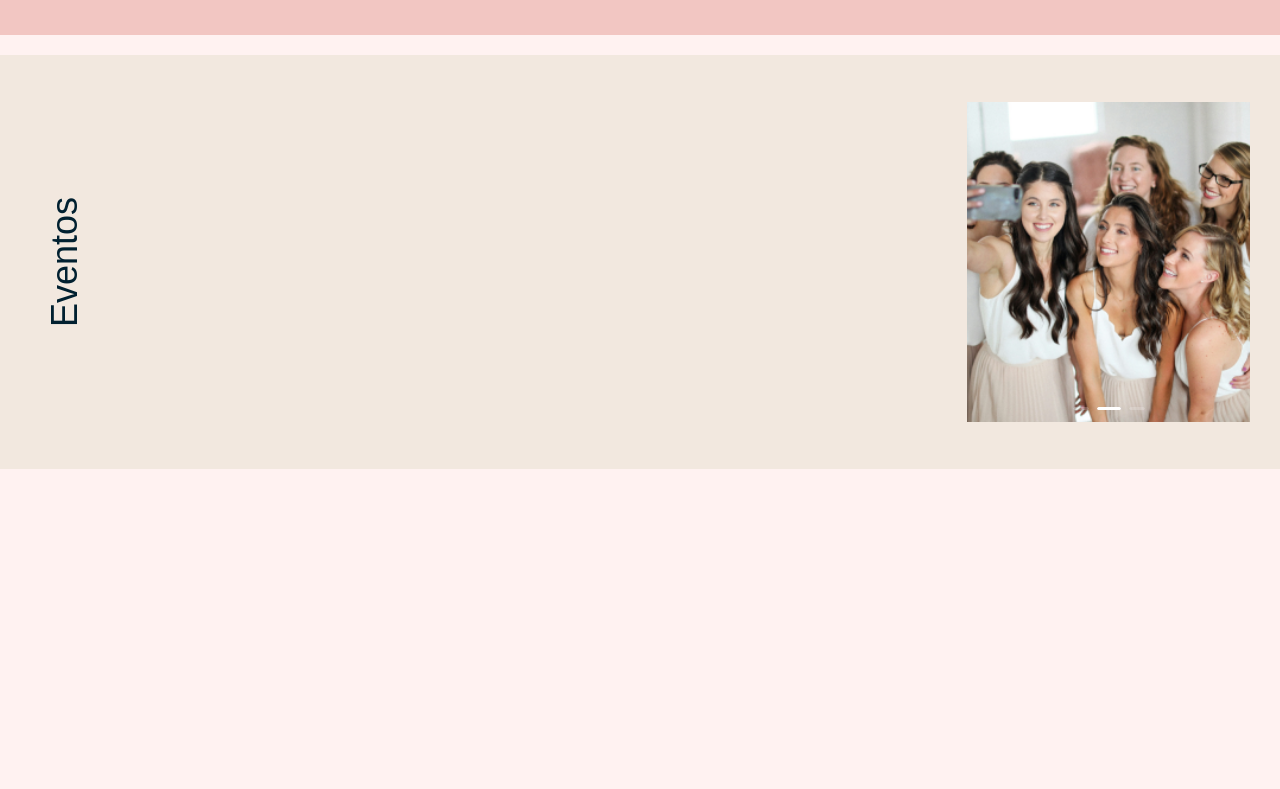
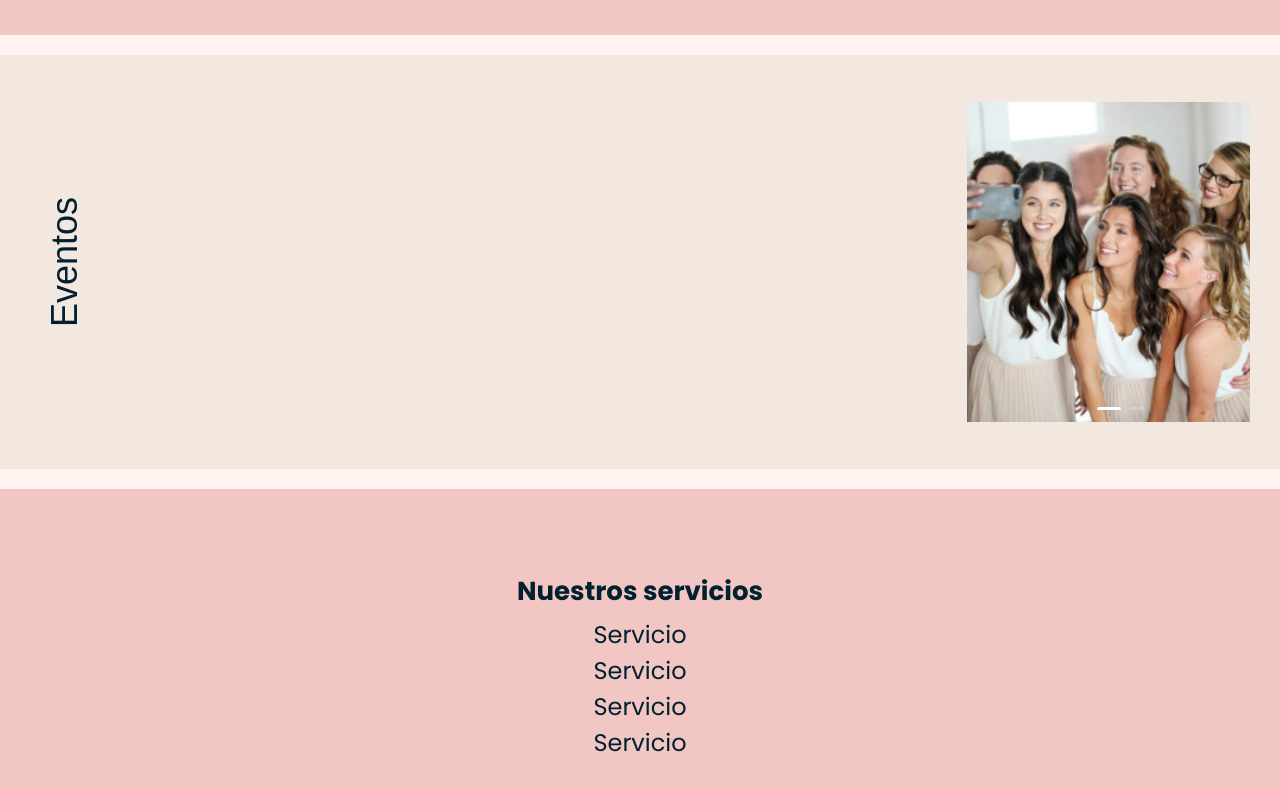
Before and after one commit to JenniferAS26/dilor-kreativos, a React (Vite) app: page / in a window 1280 px wide. Shown: the part 546-1335 px from the top of the page. Before the commit the page ends 1015 px from the top, so only its background shows below. Built offline with nearby package versions, Linux system fonts and the light colour scheme; a web font is replaced by a local one.

Commit message:
our services

```diff
--- /dev/null
+++ b/src/components/OurServices/index.jsx
@@ -0,0 +1,17 @@
+import './styles.sass'
+
+const OurServices = () => {
+  return (
+    <section className='our-services customize'>
+      <h2 className='customize__title'>Nuestros servicios</h2>
+      <ul className='our-services__list'>
+        <li className='our-services__list--item'>Servicio</li>
+        <li className='our-services__list--item'>Servicio</li>
+        <li className='our-services__list--item'>Servicio</li>
+        <li className='our-services__list--item'>Servicio</li>
+      </ul>
+    </section>
+  )
+}
+
+export default OurServices
--- /dev/null
+++ b/src/components/OurServices/styles.sass
@@ -0,0 +1,12 @@
+@use '../../styles/_variables' as *
+
+.our-services
+  height: 300px
+  display: grid
+  align-items: start
+  &__list
+    &--item
+      font-size: 2.4rem
+      &:hover
+        color: rgba($dark-color, 0.5)
+        scale: 1.1
--- a/src/pages/Home/index.jsx
+++ b/src/pages/Home/index.jsx
@@ -2,6 +2,7 @@ import CustomizeEvent from '../../components/CustomizeEvent'
 import EventsGallery from '../../components/EventsGallery'
 import Header from '../../components/Header'
 import Hero from '../../components/Hero'
+import OurServices from '../../components/OurServices'
 
 const Home = () => {
   return (
@@ -11,6 +12,7 @@ const Home = () => {
         <Hero />
         <CustomizeEvent />
         <EventsGallery />
+        <OurServices />
       </main>
     </div>
   )
```
